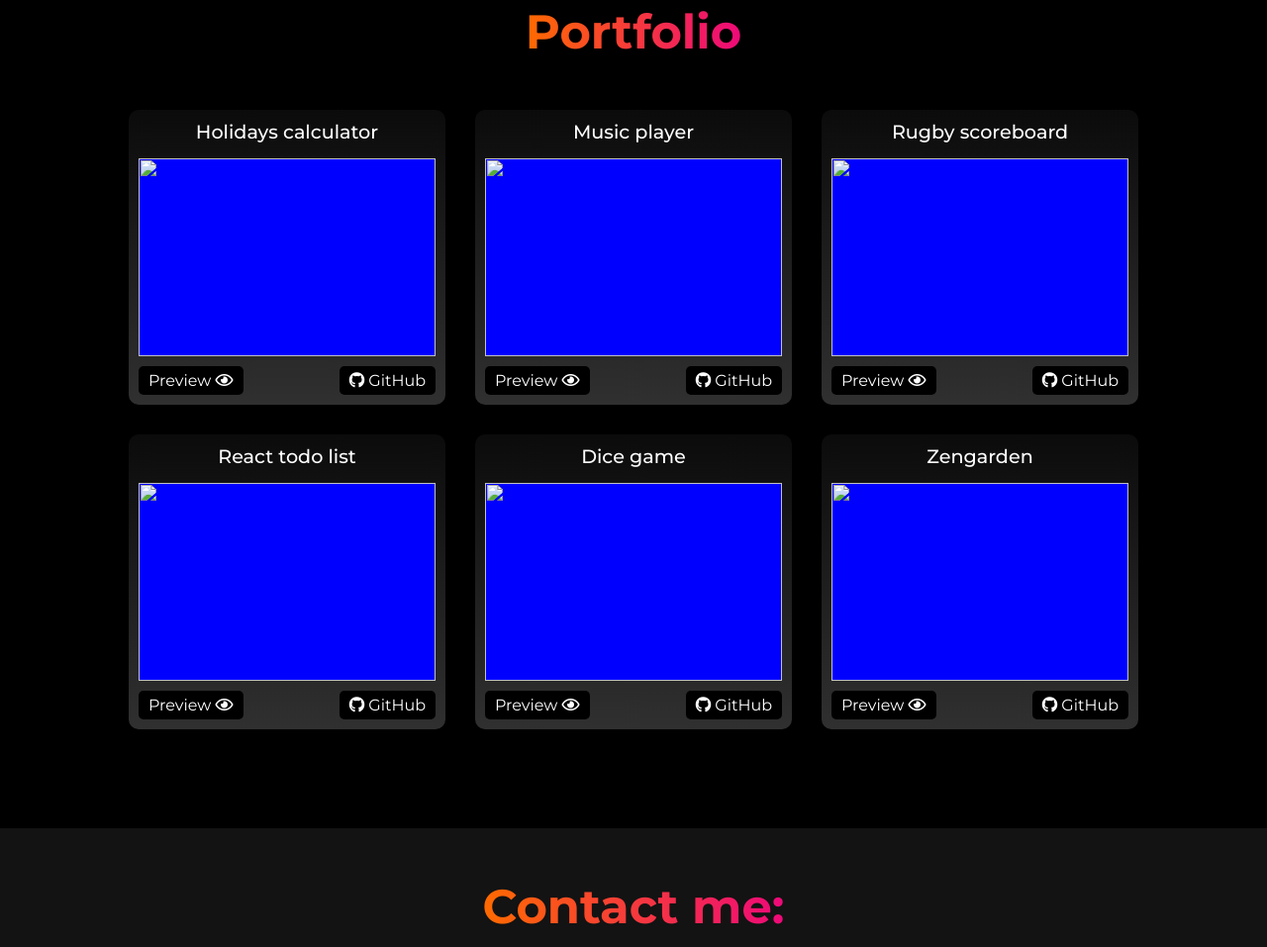
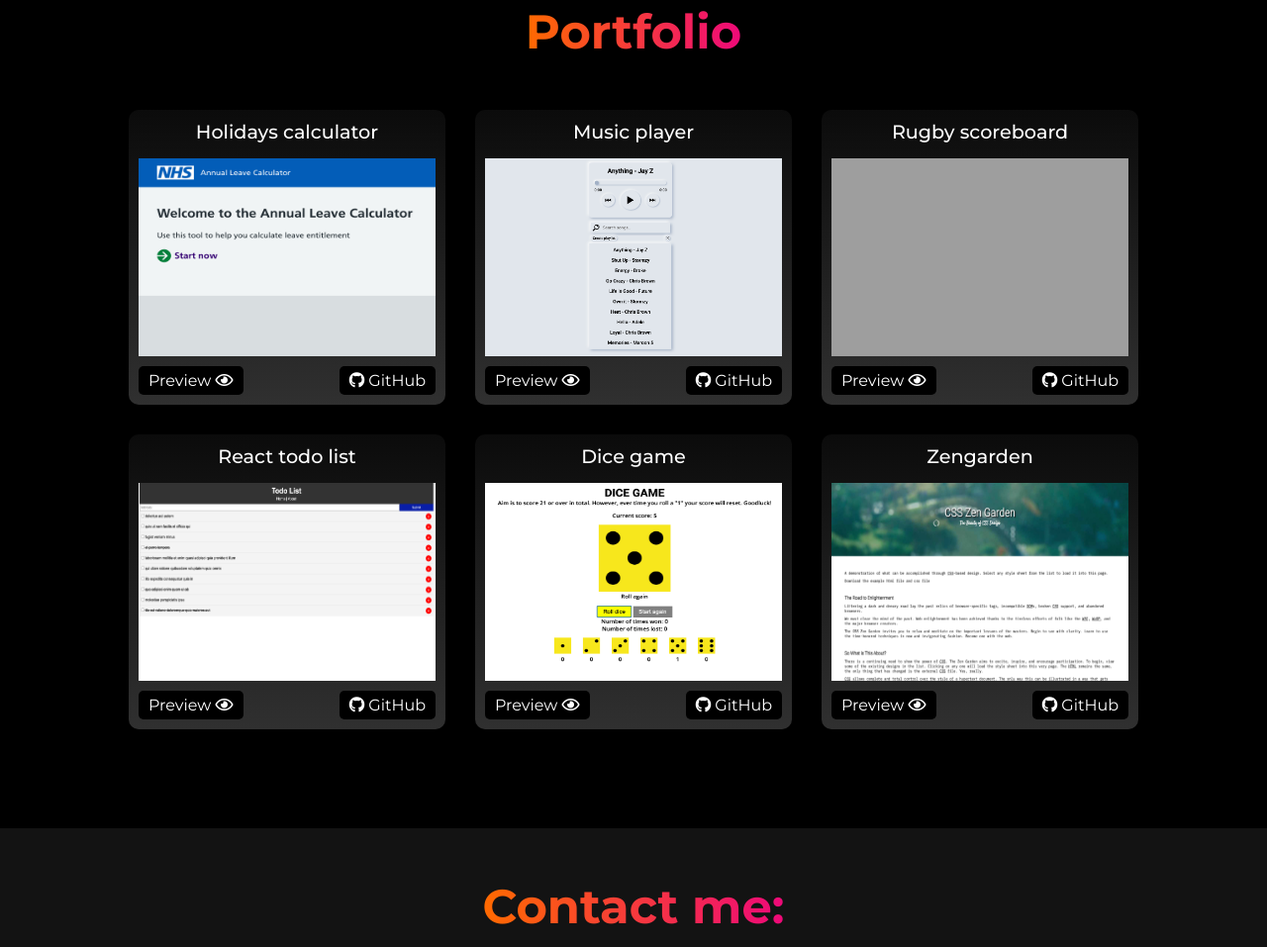
Before and after one commit to abrarkhan619/portfolio, a plain HTML site: page index.html in a window 1280 px wide. Shown: the part 1219-2176 px from the top of the page at 99% size. Drawn offline with nearby package versions, Linux system fonts and the light colour scheme; files that its build step writes are made by us from their sources; the site is published under a folder, as on GitHub Pages, so addresses that start at the root find nothing.

Commit message:
fix error images not loading

```diff
--- a/index.html
+++ b/index.html
@@ -79,7 +79,7 @@
             <div class="portfolio__card">
                 <p class="portfolio__card--title">Holidays calculator</p>
                 <div class="portfolio__images">
-                    <img class="portfolio__images--img" src="/images/holidays-calc.png" alt="">
+                    <img class="portfolio__images--img" src="images/holidays-calc.png" alt="">
                 </div>
                 <div class="portfolio__card--links">
                     <a href="https://abrarkhan619.github.io/holidays-calculator/" target="_blank" class="portfolio__card--preview portfolio__card--btn">Preview <i class="far fa-eye portfolio__card--icons"></i></a>
@@ -90,7 +90,7 @@
             <div class="portfolio__card">
                 <p class="portfolio__card--title">Music player</p>
                 <div class="portfolio__images">
-                    <img class="portfolio__images--img" src="/images/music-player.png" alt="">
+                    <img class="portfolio__images--img" src="images/music-player.png" alt="">
                 </div>
                 <div class="portfolio__card--links">
                     <a href="https://abrarkhan619.github.io/music-player/" target="_blank" class="portfolio__card--preview portfolio__card--btn">Preview <i class="far fa-eye portfolio__card--icons"></i></a>
@@ -101,7 +101,7 @@
             <div class="portfolio__card">
                 <p class="portfolio__card--title">Rugby scoreboard</p>
                 <div class="portfolio__images">
-                    <img class="portfolio__images--img" src="/images/scoreboard.png" alt="">
+                    <img class="portfolio__images--img" src="images/scoreboard.png" alt="">
                 </div>
                 <div class="portfolio__card--links">
                     <a href="https://abrarkhan619.github.io/rugby-scoreboard/" target="_blank" class="portfolio__card--preview portfolio__card--btn">Preview <i class="far fa-eye portfolio__card--icons"></i></a>
@@ -112,7 +112,7 @@
             <div class="portfolio__card">
                 <p class="portfolio__card--title">React todo list</p>
                 <div class="portfolio__images">
-                    <img class="portfolio__images--img" src="/images/react-todo.png" alt="">
+                    <img class="portfolio__images--img" src="images/react-todo.png" alt="">
                 </div>
                 <div class="portfolio__card--links">
                     <a href="https://abrar-todo.netlify.app/" target="_blank" class="portfolio__card--preview portfolio__card--btn">Preview <i class="far fa-eye portfolio__card--icons"></i></a>
@@ -123,7 +123,7 @@
             <div class="portfolio__card">
                 <p class="portfolio__card--title">Dice game</p>
                 <div class="portfolio__images">
-                    <img class="portfolio__images--img" src="/images/dice-game.png" alt="">
+                    <img class="portfolio__images--img" src="images/dice-game.png" alt="">
                 </div>
                 <div class="portfolio__card--links">
                     <a href="https://abrarkhan619.github.io/Dice-Game/" target="_blank" class="portfolio__card--preview portfolio__card--btn">Preview <i class="far fa-eye portfolio__card--icons"></i></a>
@@ -134,7 +134,7 @@
             <div class="portfolio__card">
                 <p class="portfolio__card--title">Zengarden</p>
                 <div class="portfolio__images">
-                    <img class="portfolio__images--img" src="/images/zengarden.png" alt="">
+                    <img class="portfolio__images--img" src="images/zengarden.png" alt="">
                 </div>
                 <div class="portfolio__card--links">
                     <a href="https://abrarkhan619.github.io/Zengarden/" target="_blank" class="portfolio__card--preview portfolio__card--btn">Preview <i class="far fa-eye portfolio__card--icons"></i></a>
```
Also changed, not shown: images/wave.svg (deleted), images/wave2.svg (deleted), images/wave3.svg (deleted).
